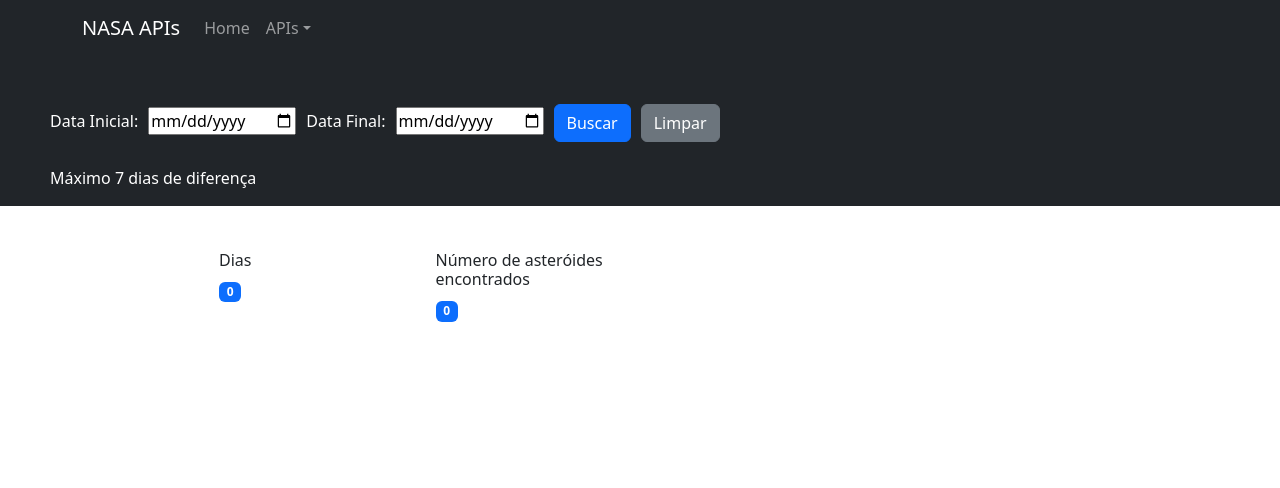
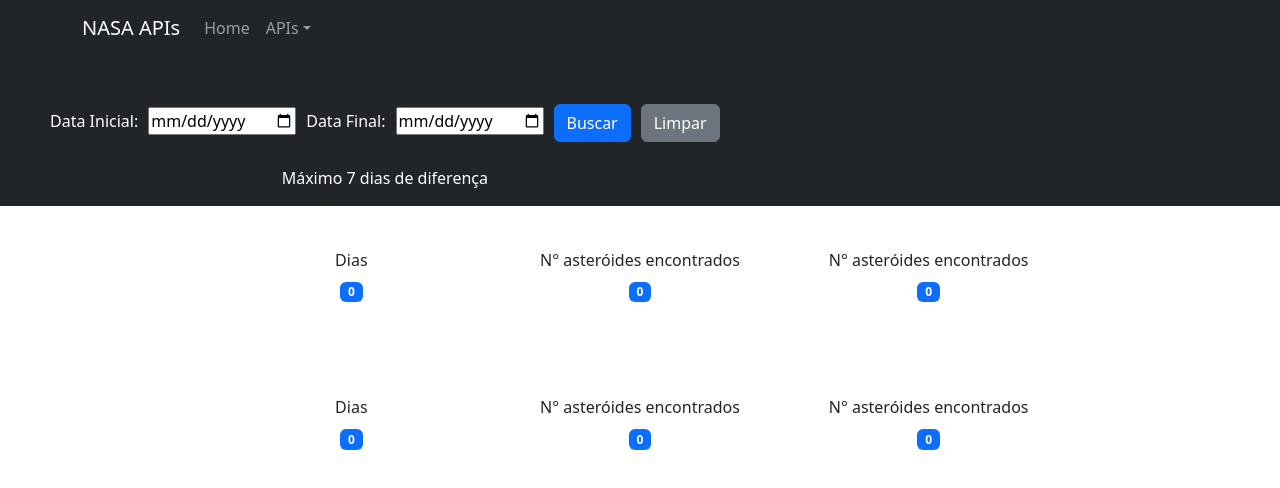
Before and after one commit to alisson9386/nasa-api, a React (Create React App) app: page /nearbyAsteroids in a window 1280 px wide. Shown: the top 488 px of the page. Built offline with nearby package versions, Linux system fonts and the light colour scheme.

Commit message:
Formatando html

```diff
--- a/src/Assets/style.scss
+++ b/src/Assets/style.scss
@@ -20,6 +20,7 @@
 
 .formAsteroids{
     margin-left: 50px;
+    text-align: center;
 }
 
 
@@ -34,4 +35,5 @@
     justify-content: space-between;
     gap: 65px;
     padding: 45px 27px 30px 27px;
+    text-align: center;
 }
--- a/src/Components/NearbyAsteroids.jsx
+++ b/src/Components/NearbyAsteroids.jsx
@@ -22,6 +22,7 @@ class NearbyAsteroids extends Component {
         Swal.fire({
                     icon: 'error',
 					title: 'Erro ao buscar asteroids!',
+                    text: "Busca permitida somente para até 7 dias de diferença",
                     showConfirmButton: false,
                     timerProgressBar: true,
                     timer: 3000
@@ -91,7 +92,7 @@ class NearbyAsteroids extends Component {
               }));
             }
           }, 5);
-        console.log(totalAsteroids)
+        console.log(this.state)
 
     }
 
@@ -157,13 +158,32 @@ render() {
         </div>
     </div>
     <div className="containerData">
-        <div class="row">
-            <div class="col-sm-3">
+        <div className="row">
+            <div className="col-sm-4">
                 <h6>Dias</h6>
                 <label><Badge variant="primary">{this.state.countDays}</Badge></label>
             </div>
-            <div class="col-sm-3">
-                <h6>Número de asteróides encontrados</h6>
+            <div className="col-sm-4">
+                <h6>N° asteróides encontrados</h6>
+                <label><Badge variant="primary">{this.state.countAsteroids}</Badge></label>
+            </div>
+            <div className="col-sm-4">
+                <h6>N° asteróides encontrados</h6>
+                <label><Badge variant="primary">{this.state.countAsteroids}</Badge></label>
+            </div>
+        </div>
+        <br/><br/><br/><br/>
+        <div className="row">
+            <div className="col-sm-4">
+                <h6>Dias</h6>
+                <label><Badge variant="primary">{this.state.countDays}</Badge></label>
+            </div>
+            <div className="col-sm-4">
+                <h6>N° asteróides encontrados</h6>
+                <label><Badge variant="primary">{this.state.countAsteroids}</Badge></label>
+            </div>
+            <div className="col-sm-4">
+                <h6>N° asteróides encontrados</h6>
                 <label><Badge variant="primary">{this.state.countAsteroids}</Badge></label>
             </div>
         </div>
```
